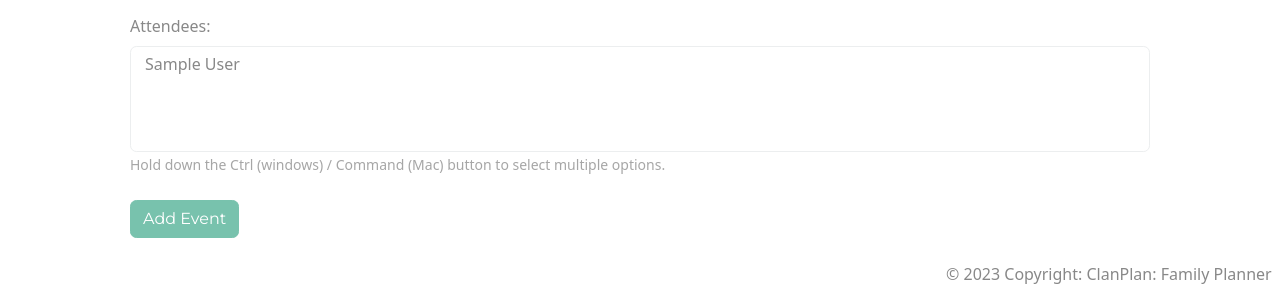
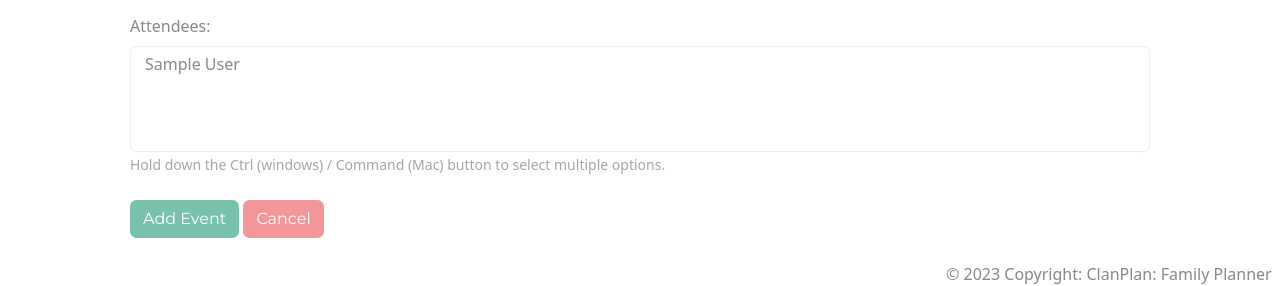
Before and after one commit to jaclynscarey/clanplan, a Django app: page /events/create/ in a window 1280 px wide. Shown: the part 866-1152 px from the top of the page. Run offline with Django 4.2, Linux system fonts and the light colour scheme; a user stored in the database is signed in; tables that the repository leaves empty hold one stand-in row (values such as "Sample post"); some libraries are stand-ins or nearby versions.

Commit message:
wip: add cancel button to event create/update page

```diff
--- a/main_app/templates/main_app/event_form.html
+++ b/main_app/templates/main_app/event_form.html
@@ -57,7 +57,12 @@
                 <small class="form-text text-muted">Hold down the Ctrl (windows) / Command (Mac) button to select multiple options.</small>
             </div>
             <br>
-            <button class="btn btn-primary" type="submit">{% if object %} Save Changes {% else %} Add Event {% endif %}</button><br><br>
+            <button class="btn btn-primary" type="submit">{% if object %} Save Changes {% else %} Add Event {% endif %}</button>
+            {% if object %}
+            <button class="btn btn-secondary" type="button" onclick="window.location.href='{% url 'detail' object.id %}'">Cancel</button><br><br>
+            {% else %}
+            <button class="btn btn-secondary" type="button" onclick="window.location.href='{% url 'index' %}'">Cancel</button><br><br>
+            {% endif %}
         </fieldset>
     </form>
 </div>
```
